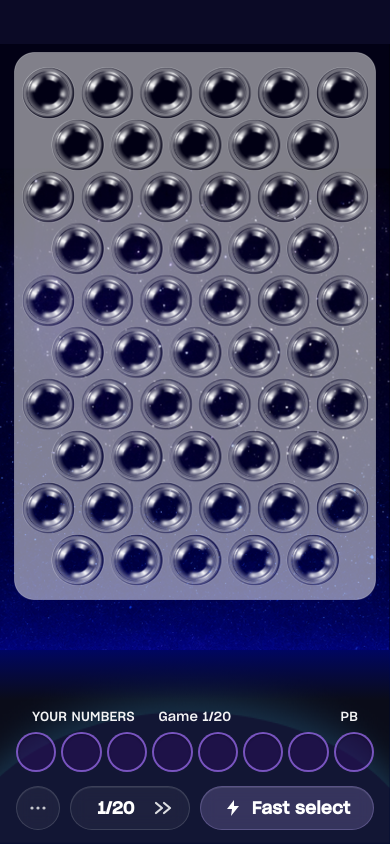
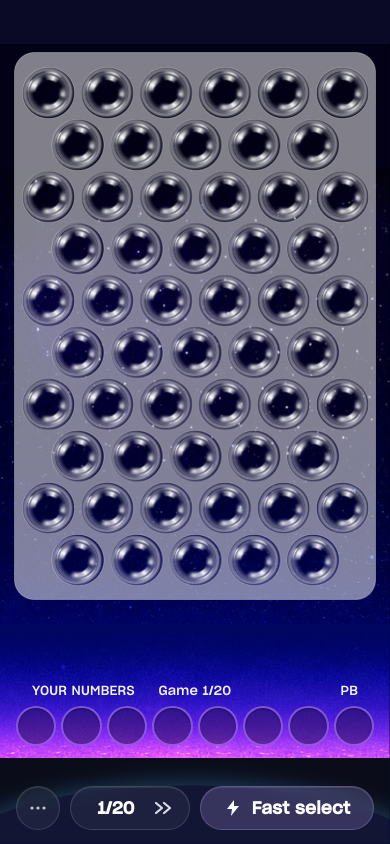
Before and after one commit to heath-work/pop-2-play, a Next.js app: page / in a window 390 px wide. Built offline with nearby package versions, Linux system fonts and the light colour scheme.

Commit message:
refactor: update stage and tray layout for improved visibility and responsiveness; implement ResizeObserver for dynamic resizing

```diff
--- a/app/globals.css
+++ b/app/globals.css
@@ -81,9 +81,14 @@ body {
 .stage {
   flex: 1;
   position: relative;
-  overflow: hidden;
+  /* overflow: visible so the 548-tall bubble frame can extend past
+     the stage's bottom on short viewports (iOS PWA with bottom safe
+     area inset) and still be fully visible over the tray-mid below.
+     The stage's z-index (5) is higher than tray-mid's (3) so the
+     overhanging frame paints in front. */
+  overflow: visible;
   min-height: 400px;
-  z-index: 1;
+  z-index: 5;
   /* isolation: isolate keeps the bubble imgs' mix-blend-mode reading
      the stage's own painted backdrop (the body's app_BG.png shows
      through this transparent stage). */
@@ -122,7 +127,11 @@ body {
    sitting 52 px below the stage top so the status bar's safe area
    stays clear above it. computeLayout() in the JS uses the same
    FRAME_TOP / FRAME_W constants so the bubble holes the PNG draws
-   line up exactly with the JS-positioned bubble buttons. */
+   line up exactly with the JS-positioned bubble buttons.
+   No z-index here — the frame paints first (document order), bubbles
+   paint over it; the whole stage gets its z-index bumped (below) so
+   the frame can extend past the stage bottom on shorter viewports
+   without being covered by the tray. */
 #bubbleFrame {
   position: absolute;
   top: 52px;
@@ -216,21 +225,31 @@ body {
 .randomise { display: none; }
 
 /* ── Tray ─────────────────────────────────────────────────────── */
-.tray {
-  /* footer_bg.png is a tall dark navy plate with a soft arc at the top
-     (the "shadow" cast by the bubble holder above). Stretched to 100%
-     across so its arc tracks the tray width regardless of viewport. */
+/* The old `.tray` was a single block holding ghosts + labels + slots +
+   controls on top of footer_bg.png. The redesign splits that into
+   two sibling blocks: `.tray-mid` (transparent — ghosts, labels and
+   the active slot row sit over the body's app_BG starfield) and
+   `.tray-foot` (carries the footer_bg arc and contains ONLY the
+   bottom control row). That keeps the controls visually plate-like
+   and lets the slot row breathe over the cosmic background. */
+.tray-mid {
+  background: transparent;
+  padding: 56px 16px 12px;
+  flex-shrink: 0;
+  position: relative;
+  z-index: 3;
+}
+.tray-foot {
+  /* footer_bg.png is a 590×146 dark navy plate with a soft arc at the
+     top — the "shadow" cast by the bubble holder above. Sized to fit
+     this section so the arc lands at the section's top edge. */
   background:
     url('/footer_bg.png') top center / 100% 100% no-repeat,
     #000a30;
-  /* 56px top padding reserves room for the ghost row + its fading
-     gradient overlay (both absolutely positioned), so the in-flow
-     labels and slot row sit below them. */
-  padding: 56px 16px calc(14px + env(safe-area-inset-bottom, 0px));
+  padding: 14px 16px calc(14px + env(safe-area-inset-bottom, 0px));
   flex-shrink: 0;
   position: relative;
   z-index: 3;
-  border-top: none;
 }
 
 /* The old tray-head / progress / page-num is no longer the primary
--- a/components/BubbleWrapFidget.js
+++ b/components/BubbleWrapFidget.js
@@ -1041,6 +1041,31 @@ export default function BubbleWrapFidget() {
       rebuild();
       resizeBallScene();
     }, { signal });
+    // iOS PWA: after "Add to Home Screen", the viewport, safe-area
+    // insets and bottom toolbar height can shift in ways that don't
+    // always fire `resize`. ResizeObserver on the canvas + the rings
+    // strip catches every layout-driven dimension change so the slot
+    // centres re-sync and balls stay aligned with their holders.
+    let ro = null;
+    if (typeof ResizeObserver !== 'undefined') {
+      ro = new ResizeObserver(() => {
+        // rebuild() depends on stage size, resizeBallScene on canvas +
+        // rings. Cheap to call both.
+        rebuild();
+        resizeBallScene();
+      });
+      if (ballCanvas) ro.observe(ballCanvas);
+      if (ringsEl)    ro.observe(ringsEl);
+      if (stage)      ro.observe(stage);
+    }
+    // orientation + page-visibility changes too — Safari sometimes
+    // skips the resize event during these but the layout has changed.
+    window.addEventListener('orientationchange', () => {
+      rebuild(); resizeBallScene();
+    }, { signal });
+    document.addEventListener('visibilitychange', () => {
+      if (!document.hidden) { rebuild(); resizeBallScene(); }
+    }, { signal });
 
     rebuild();
     initBallScene();
@@ -1087,6 +1112,7 @@ export default function BubbleWrapFidget() {
 
     return () => {
       ac.abort();
+      if (ro) ro.disconnect();
       if (bubblesEl) bubblesEl.innerHTML = '';
       if (_hapticSwitch && _hapticSwitch.label.parentNode) {
         _hapticSwitch.label.parentNode.removeChild(_hapticSwitch.label);
@@ -1112,17 +1138,13 @@ export default function BubbleWrapFidget() {
         <div className="toast" id="toast" />
       </div>
 
-      <div className="tray">
-        {/* Ghost row of fading numbers from the previous game. Each game
-            completion replaces its contents. Positioned absolutely so
-            it overlaps the area between the bubble frame's bottom and
-            the current slot row. Behind it sits the gradient overlay
-            that fades it into the frame's shadow. */}
+      {/* Tray middle — ghosts + labels + active slot row. Sits on the
+          body's app_BG starfield, NOT inside the footer plate. This
+          area is transparent so the bg shows through. */}
+      <div className="tray-mid">
         <div className="tray-ghost-row" id="trayGhostRow" aria-hidden="true" />
         <div className="tray-ghost-gradient" aria-hidden="true" />
 
-        {/* Label strip — YOUR NUMBERS | Game N/M | PB — sits over the
-            ghost gradient, just above the active slot row. */}
         <div className="tray-labels">
           <span className="tray-label tray-label-left">YOUR NUMBERS</span>
           <span className="tray-label tray-label-mid" id="trayGameLabel">
@@ -1139,10 +1161,14 @@ export default function BubbleWrapFidget() {
           </div>
         </div>
 
-        {/* Stub kept in DOM so legacy CSS selectors / future swipe rewiring
-            don't error if they look for #visibleRow. */}
+        {/* Legacy stub — kept so older CSS selectors / swipe code
+            referencing #visibleRow don't error. */}
         <div id="visibleRow" aria-hidden="true" />
+      </div>
 
+      {/* Tray foot — controls only. footer_bg.png paints its arc here
+          so the dark plate visually starts BELOW the slot row. */}
+      <div className="tray-foot">
         <div className="tray-ctas">
           {/* Three-dot menu (formerly the X reset). Tapping resets the
               currently-building row — same behaviour as before, new icon. */}
```
